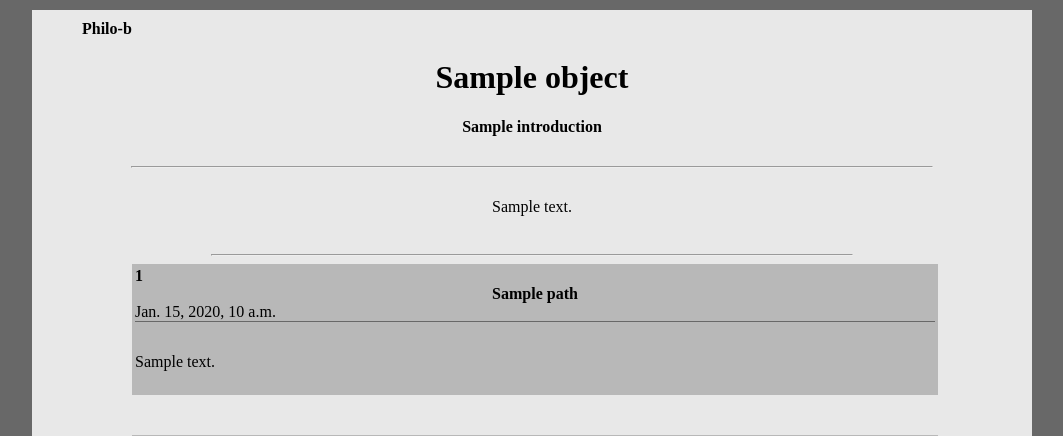
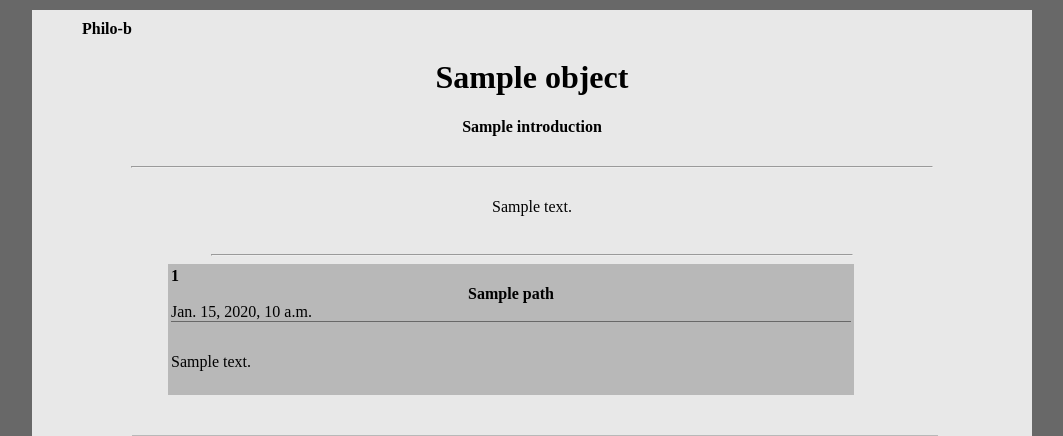
Before and after one commit to DZ84/philo-b, a Django app: template philo-b/philo-b/templates/blog/post.html in a window 1280 px wide. Shown: the top 436 px of the page, without its empty margins (108-1171 px from the left). Run offline with Django 3.2, Linux system fonts and the light colour scheme; tables that the repository leaves empty hold one stand-in row (values such as "Sample post"); the template is opened without the code that fills it: values that come from a table or form of the project are taken from there, most other values are stand-ins (such as "Sample title", 1, 10 or a date in 2020); data that the repository does not hold is empty.

Commit message:
did something to adjust the layout of the comments, but I'm not happy yet; comments, replies and buttons are alligned, but not centered correctly

```diff
--- a/philo-b/philo-b/templates/blog/post.html
+++ b/philo-b/philo-b/templates/blog/post.html
@@ -22,9 +22,11 @@
 			text-align: center;
 		}
 
+		/* these margins are related. I suspect this
+		is were SASS would become very handy */
 		.reply-layout {
-			width: 100%;
-			margin: 1px auto 0;
+			width: 85%;
+			margin: 1px 10.5% 0 4.5%;
 			padding: 3px;
 			background: #b8b8b8;
 		}
@@ -36,9 +38,22 @@
 			   look
 			   width: 80%;
 			*/
-
+			width: 70%;
+			margin: 1px 10.5% 0 19.5%;
 			background: #b8aaaa;
 		}
+
+
+		/*
+		.comment.False.line-connector {
+			width: 5%;
+			height: 50%;
+			margin: 0 0 auto auto;
+			border: 2 2 5 5 green;
+			background; orange;
+		}
+		*/
+
 
 		.reply-layout > .post-info,
 		.reply-layout > .user-info,
@@ -73,6 +88,7 @@
 			padding: 0;
 			margin-top: 3px; /* this is dependent on the padding of the comment area */
 			margin-right: -3px;
+			margin-bottom: 15px;
 			/* border-top: 50px solid #686868; */
 		}
 
@@ -220,6 +236,8 @@
 
 	{% for comment in comments %}
 
+		<!--<span class="comment {{ comment.is_first }} line-connector"></span> -->
+
 			<div class="reply-layout {{ comment.is_first }}" id="comment-{{ comment.id }}">
 				<div class="post-info">
 					<div class="user-info">
```
